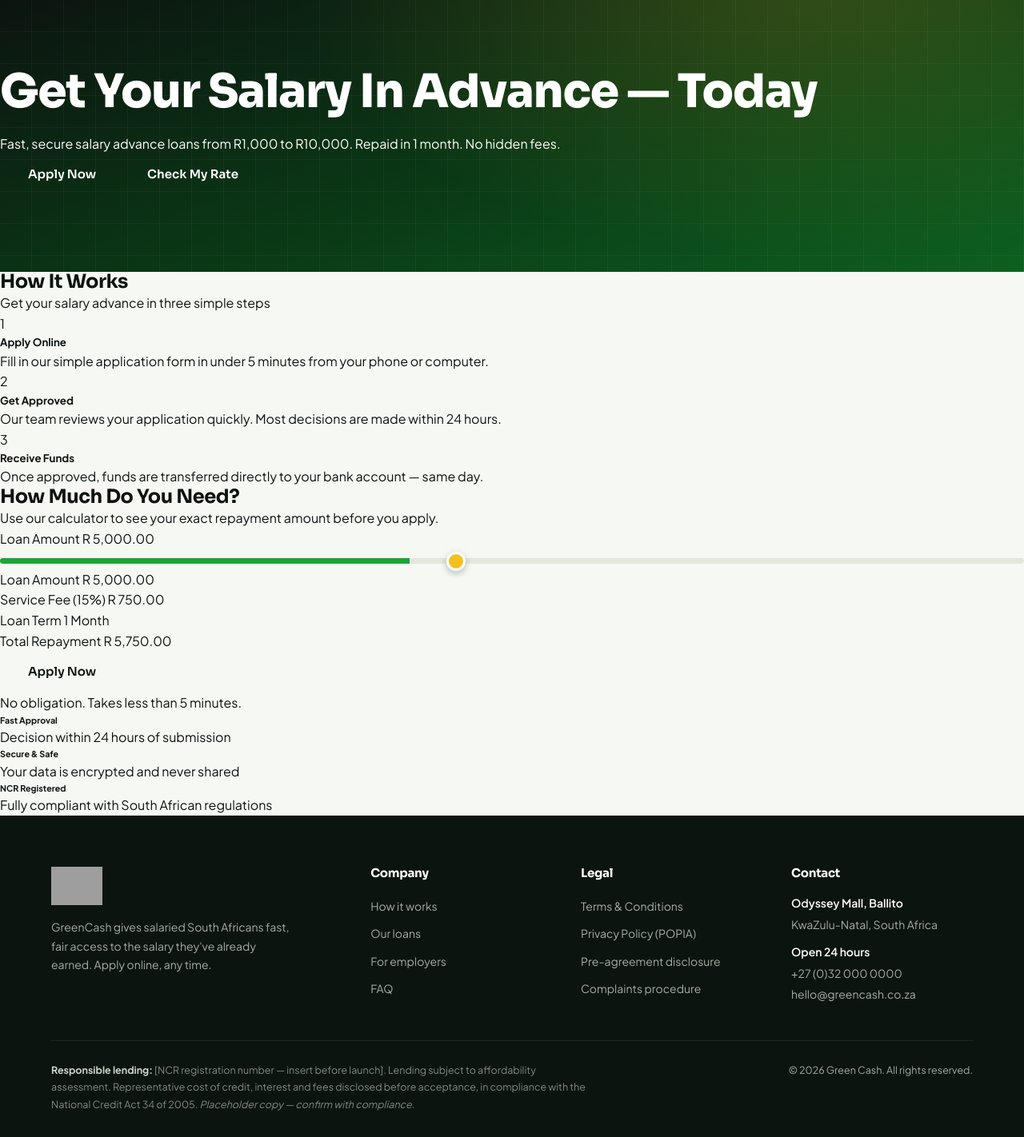
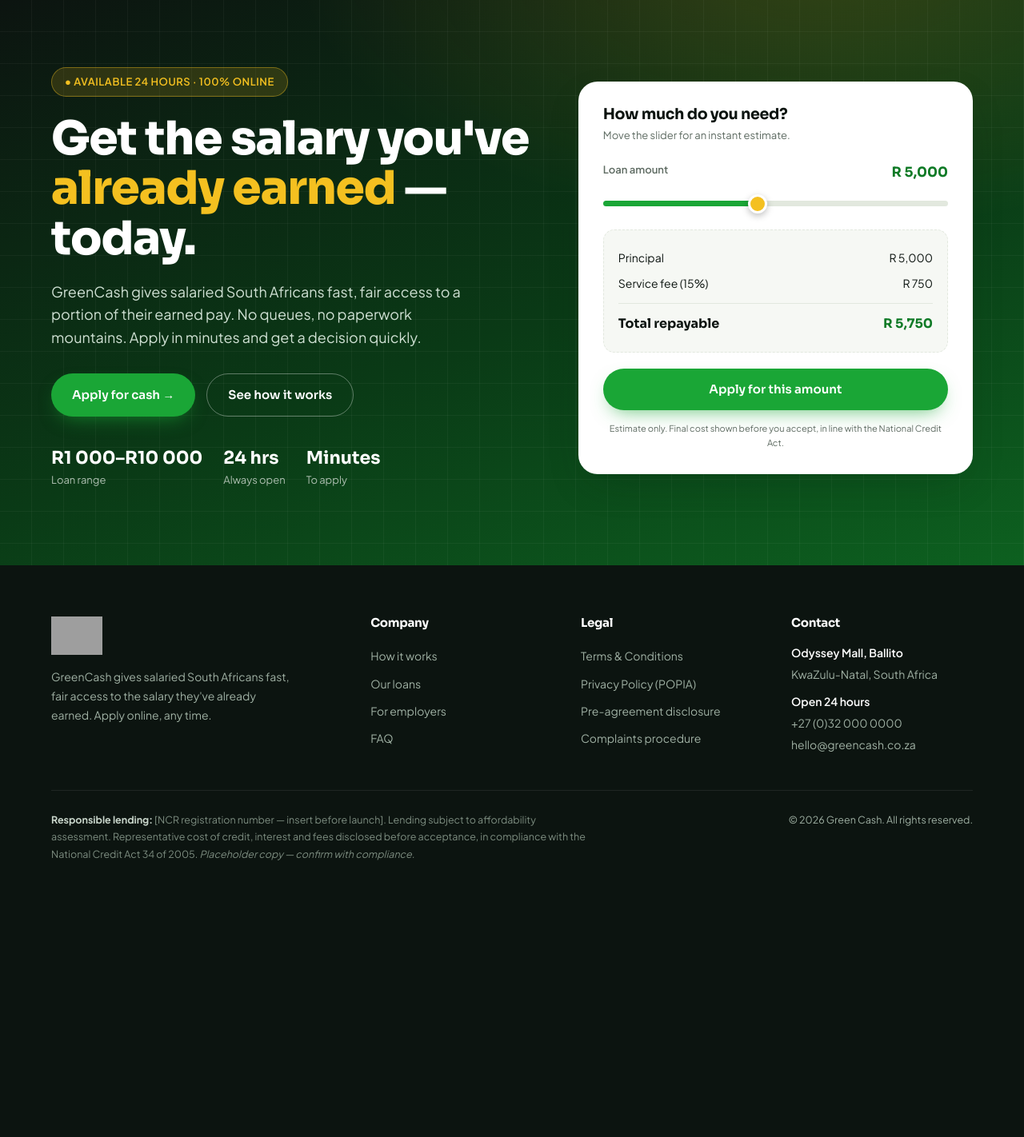
Before and after one commit to oluwatosindot/greencash, a PHP site: page / in a window 1280 px wide. Shown: the part 75-1497 px from the top of the page at 80% size. After the commit the page ends 1151 px from the top, so only its background shows below. Run offline with PHP 8.4, Linux system fonts and the light colour scheme; some libraries are stand-ins or nearby versions; grey boxes are pictures that could not be loaded.

Commit message:
feat: rewrite index.php with artifact hero + calculator (backend-aligned amounts)

```diff
--- a/index.php
+++ b/index.php
@@ -1,134 +1,42 @@
 <?php
 require_once 'includes/config.php';
-$page_title = 'Get Your Salary In Advance — Today';
+$page_title = 'Your Salary Boost';
 include 'includes/header.php';
 ?>
 
-<!-- ===================== HERO ===================== -->
-<section class="hero">
-    <div class="container">
-        <div class="row align-items-center">
-            <div class="col-lg-7">
-                <h1 class="mb-3">Get Your Salary In Advance — Today</h1>
-                <p class="mb-4">Fast, secure salary advance loans from R1,000 to R10,000. Repaid in 1 month. No hidden fees.</p>
-                <div class="d-flex gap-3 flex-wrap">
-                    <a href="<?= htmlspecialchars(APP_URL, ENT_QUOTES, 'UTF-8') ?>/apply.php" class="btn btn-light btn-lg fw-semibold px-4">
-                        <i class="bi bi-pencil-square me-2"></i>Apply Now
-                    </a>
-                    <a href="#calculator" id="checkRate" class="btn btn-outline-light btn-lg px-4">
-                        <i class="bi bi-calculator me-2"></i>Check My Rate
-                    </a>
-                </div>
+<!-- ============ HERO ============ -->
+<section class="hero" id="home">
+    <div class="wrap">
+        <div>
+            <span class="eyebrow">● Available 24 hours · 100% online</span>
+            <h1>Get the salary you've <span class="hl">already earned</span> — today.</h1>
+            <p class="lead">GreenCash gives salaried South Africans fast, fair access to a portion of their earned pay. No queues, no paperwork mountains. Apply in minutes and get a decision quickly.</p>
+            <div class="hero-actions">
+                <a href="#apply" class="btn btn-primary">Apply for cash →</a>
+                <a href="#how" class="btn btn-ghost btn-ghost--on-dark">See how it works</a>
             </div>
-            <div class="col-lg-5 d-none d-lg-block text-center pt-4 pt-lg-0">
-                <i class="bi bi-cash-stack" style="font-size:8rem; opacity:0.3;"></i>
+            <div class="trust-row">
+                <div class="ti"><b>R<?= number_format(MIN_LOAN_AMOUNT, 0, '.', ' ') ?>–R<?= number_format(MAX_LOAN_AMOUNT, 0, '.', ' ') ?></b>Loan range</div>
+                <div class="ti"><b>24 hrs</b>Always open</div>
+                <div class="ti"><b>Minutes</b>To apply</div>
             </div>
         </div>
-    </div>
-</section>
 
-<!-- ===================== HOW IT WORKS ===================== -->
-<section class="py-5">
-    <div class="container">
-        <div class="text-center mb-4">
-            <h2 class="section-title">How It Works</h2>
-            <p class="section-subtitle mt-2">Get your salary advance in three simple steps</p>
-        </div>
-        <div class="row g-4">
-            <div class="col-md-4">
-                <div class="step-card">
-                    <div class="step-number">1</div>
-                    <div class="step-icon"><i class="bi bi-file-earmark-text"></i></div>
-                    <h5 class="fw-semibold">Apply Online</h5>
-                    <p class="text-muted small">Fill in our simple application form in under 5 minutes from your phone or computer.</p>
-                </div>
+        <!-- Calculator -->
+        <div class="calc-card" id="calc">
+            <h3>How much do you need?</h3>
+            <p class="sub">Move the slider for an instant estimate.</p>
+            <div class="slider-group">
+                <label>Loan amount <span class="val" id="amtVal">R <?= number_format(5000, 0, '.', ' ') ?></span></label>
+                <input type="range" id="amt" min="<?= (int) MIN_LOAN_AMOUNT ?>" max="<?= (int) MAX_LOAN_AMOUNT ?>" step="500" value="5000">
             </div>
-            <div class="col-md-4">
-                <div class="step-card">
-                    <div class="step-number">2</div>
-                    <div class="step-icon"><i class="bi bi-patch-check"></i></div>
-                    <h5 class="fw-semibold">Get Approved</h5>
-                    <p class="text-muted small">Our team reviews your application quickly. Most decisions are made within 24 hours.</p>
-                </div>
+            <div class="calc-out">
+                <div class="calc-row"><span>Principal</span><span id="oPrincipal">R 5 000</span></div>
+                <div class="calc-row"><span>Service fee (15%)</span><span id="oFees">R 750</span></div>
+                <div class="calc-row total"><span>Total repayable</span><span id="oTotal">R 5 750</span></div>
             </div>
-            <div class="col-md-4">
-                <div class="step-card">
-                    <div class="step-number">3</div>
-                    <div class="step-icon"><i class="bi bi-bank"></i></div>
-                    <h5 class="fw-semibold">Receive Funds</h5>
-                    <p class="text-muted small">Once approved, funds are transferred directly to your bank account — same day.</p>
-                </div>
-            </div>
-        </div>
-    </div>
-</section>
-
-<!-- ===================== CALCULATOR ===================== -->
-<section class="py-5 bg-light" id="calculator">
-    <div class="container">
-        <div class="text-center mb-4">
-            <h2 class="section-title">How Much Do You Need?</h2>
-            <p class="section-subtitle mt-2">Use our calculator to see your exact repayment amount before you apply.</p>
-        </div>
-
-        <div class="calculator-widget">
-            <label class="fw-semibold mb-1 d-flex justify-content-between">
-                <span>Loan Amount</span>
-                <span id="sliderValue" class="text-success fw-bold">R 5,000.00</span>
-            </label>
-            <input type="range" class="form-range mb-4"
-                   id="loanSlider" min="1000" max="10000" step="500" value="5000">
-
-            <div class="calc-result-row">
-                <span class="label">Loan Amount</span>
-                <span class="value" id="loanAmount">R 5,000.00</span>
-            </div>
-            <div class="calc-result-row">
-                <span class="label">Service Fee (15%)</span>
-                <span class="value" id="serviceFee">R 750.00</span>
-            </div>
-            <div class="calc-result-row">
-                <span class="label">Loan Term</span>
-                <span class="value">1 Month</span>
-            </div>
-            <div class="calc-result-row total mt-2">
-                <span class="label fw-semibold">Total Repayment</span>
-                <span class="value" id="totalRepayment">R 5,750.00</span>
-            </div>
-
-            <a href="<?= htmlspecialchars(APP_URL, ENT_QUOTES, 'UTF-8') ?>/apply.php" class="btn btn-gc w-100 mt-4 py-2">
-                <i class="bi bi-pencil-square me-2"></i>Apply Now
-            </a>
-            <p class="text-center text-muted small mt-2 mb-0">No obligation. Takes less than 5 minutes.</p>
-        </div>
-    </div>
-</section>
-
-<!-- ===================== TRUST SIGNALS ===================== -->
-<section class="py-5">
-    <div class="container">
-        <div class="row justify-content-center">
-            <div class="col-md-3 col-6">
-                <div class="trust-badge">
-                    <div class="trust-icon"><i class="bi bi-clock-fill"></i></div>
-                    <h6 class="fw-semibold mb-1">Fast Approval</h6>
-                    <p>Decision within 24 hours of submission</p>
-                </div>
-            </div>
-            <div class="col-md-3 col-6">
-                <div class="trust-badge">
-                    <div class="trust-icon"><i class="bi bi-shield-check"></i></div>
-                    <h6 class="fw-semibold mb-1">Secure &amp; Safe</h6>
-                    <p>Your data is encrypted and never shared</p>
-                </div>
-            </div>
-            <div class="col-md-3 col-6">
-                <div class="trust-badge">
-                    <div class="trust-icon"><i class="bi bi-patch-check-fill"></i></div>
-                    <h6 class="fw-semibold mb-1">NCR Registered</h6>
-                    <p>Fully compliant with South African regulations</p>
-                </div>
-            </div>
+            <a href="#apply" class="btn btn-primary btn-block">Apply for this amount</a>
+            <p class="calc-note">Estimate only. Final cost shown before you accept, in line with the National Credit Act.</p>
         </div>
     </div>
 </section>
```
